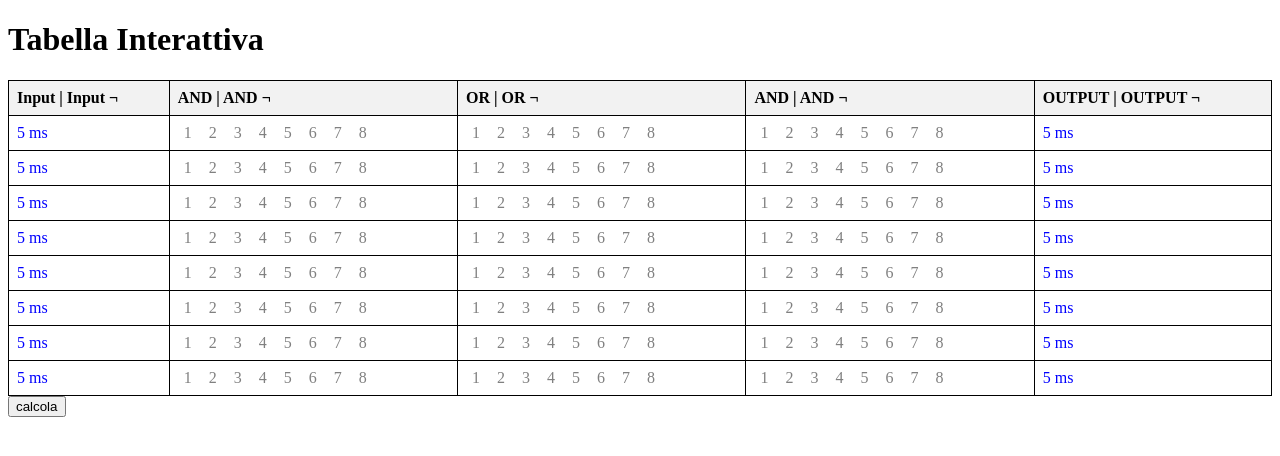
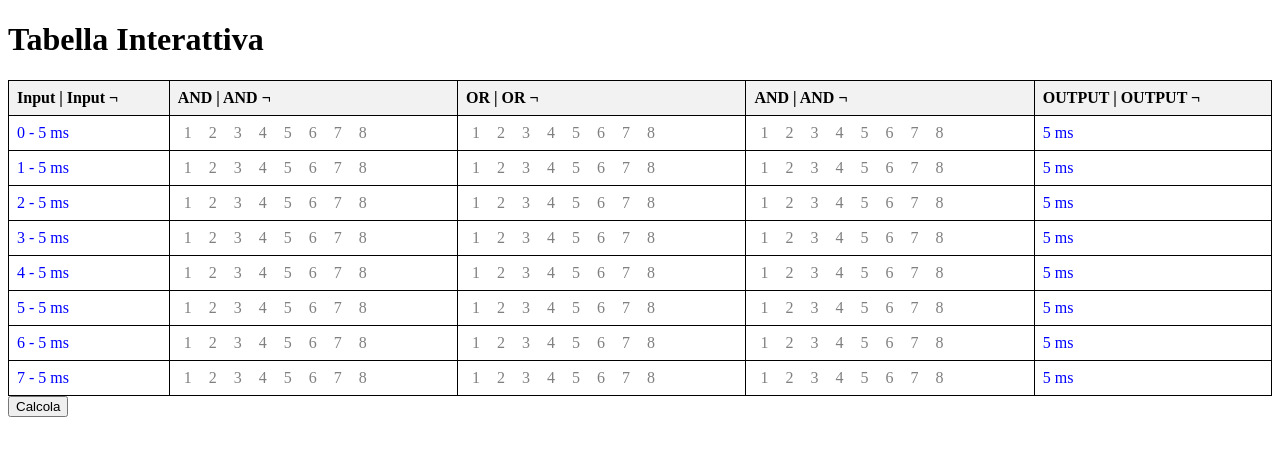
Before and after one commit to FilippoLN001/Tesi-FPGA, an Angular app: page / in a window 1280 px wide. Shown: the top 456 px of the page. Built offline with nearby package versions, Linux system fonts and the light colour scheme.

Commit message:
add json file configuration

```diff
--- a/package.json
+++ b/package.json
@@ -18,6 +18,7 @@
     "@angular/platform-browser": "^17.2.0",
     "@angular/platform-browser-dynamic": "^17.2.0",
     "@angular/router": "^17.2.0",
+    "file-saver": "^2.0.5",
     "rxjs": "~7.8.0",
     "tslib": "^2.3.0",
     "zone.js": "~0.14.3"
--- a/src/app/table/table.component.html
+++ b/src/app/table/table.component.html
@@ -13,7 +13,7 @@
     <tr *ngFor="let row of rows; let rowIndex = index">
       <td>
         <span class="blue-text" (click)="showInputComponent(rowIndex)">
-          {{ row.input }} {{ row.inputUnit }}
+          {{ rowIndex }} - {{ row.input }} {{ row.inputUnit }}
         </span>
         <div *ngIf="selectedInputIndex === rowIndex">
           <label>
@@ -80,9 +80,7 @@
   </tbody>
 </table>
 <div>
-  <a>
-    <input type="button" name="conferma" value="calcola">
-  </a>
+  <button (click)="generateJsonFile()">Calcola</button>
 </div>
 <div *ngIf="selectedInputIndex !== null" class="cell-input-container">
   <app-cell-input
--- a/src/app/table/table.component.ts
+++ b/src/app/table/table.component.ts
@@ -1,4 +1,5 @@
 import { Component, OnInit, OnDestroy } from '@angular/core';
+import { saveAs } from 'file-saver';
 
 interface CheckboxState {
   active: boolean;
@@ -31,13 +32,13 @@ export class TableComponent implements OnInit, OnDestroy {
   title = 'Tabella Interattiva';
   rows: TableRow[] = Array(8).fill(0).map(() => ({
     input: 0,
-    inputUnit: 'ms',  // Inizializziamo la proprietà
+    inputUnit: 'ms',
     inputType: 'Input',
     and1: '',
     or: '',
     and2: '',
     output: 0,
-    outputUnit: 'ms',  // Inizializziamo la proprietà
+    outputUnit: 'ms',
     outputNegated: false,
     and1CheckboxStates: Array(8).fill(0).map(() => ({ active: false, negated: false })),
     orCheckboxStates: Array(8).fill(0).map(() => ({ active: false, negated: false })),
@@ -132,4 +133,10 @@ export class TableComponent implements OnInit, OnDestroy {
     const checkboxColumn: CheckboxColumn = `${column}CheckboxStates` as CheckboxColumn;
     return this.rows[index][checkboxColumn];
   }
+
+  generateJsonFile() {
+    const json = JSON.stringify(this.rows, null, 2);
+    const blob = new Blob([json], { type: 'application/json' });
+    saveAs(blob, 'table-data.json');
+  }
 }
--- /dev/null
+++ b/src/file-saver.d.ts
@@ -0,0 +1,3 @@
+declare module 'file-saver' {
+    export function saveAs(data: Blob, filename: string): void;
+  }
--- a/tsconfig.app.json
+++ b/tsconfig.app.json
@@ -6,7 +6,8 @@
     "types": []
   },
   "files": [
-    "src/main.ts"
+    "src/main.ts",
+    "src/file-saver.d.ts"
   ],
   "include": [
     "src/**/*.d.ts"
```
Also changed, not shown: 1 other file (tests, documents, lock files or other folders).
